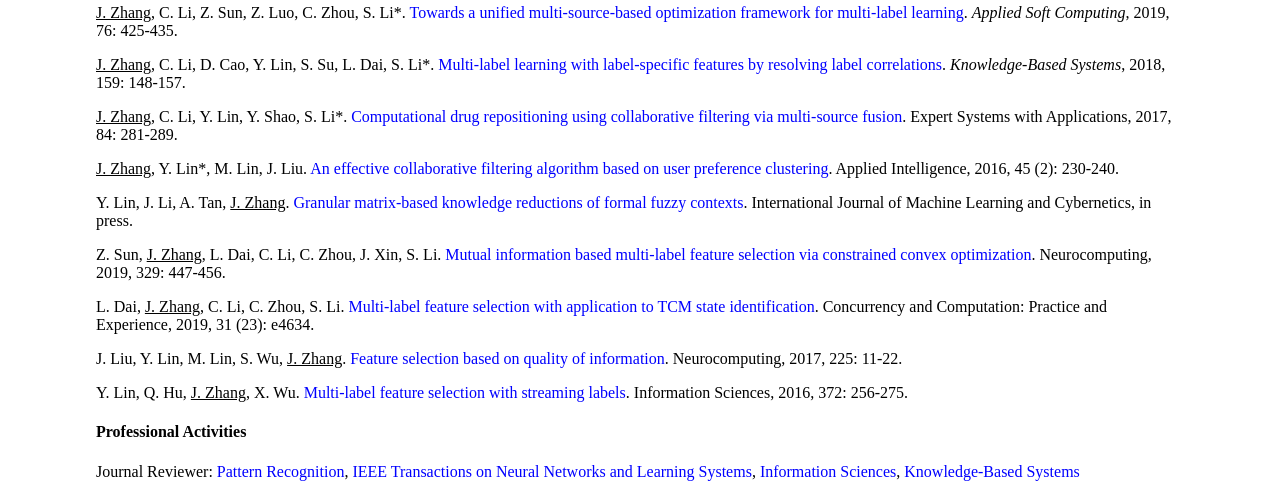
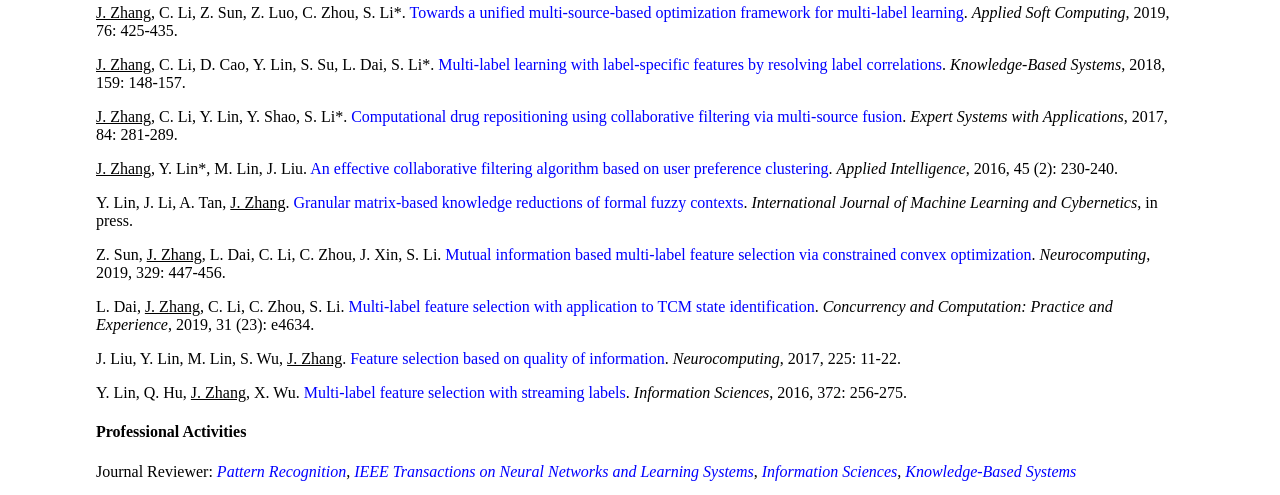
Before and after one commit to jiazhang-ml/jiazhang-ml.github.io, a Jekyll site: the page built from index.md, in a window 1280 px wide, cut to the strip 610-1105 px from the top of the page. Built offline with Jekyll 4.4.1, drawn with Linux system fonts in a browser that asks for light colours.

```diff
--- a/index.md
+++ b/index.md
@@ -32,20 +32,20 @@ I am broadly interested in machine learning, data mining, and artificial intelli
 
 <u>J. Zhang</u>, C. Li, D. Cao, Y. Lin, S. Su, L. Dai, S. Li\*. [Multi-label learning with label-specific features by resolving label correlations](https://www.sciencedirect.com/science/article/abs/pii/S0950705118303472). *Knowledge-Based Systems*, 2018, 159: 148-157.
 
-<u>J. Zhang</u>, C. Li, Y. Lin, Y. Shao, S. Li\*. [Computational drug repositioning using collaborative filtering via multi-source fusion](https://www.sciencedirect.com/science/article/pii/S0957417417303202). Expert Systems with Applications, 2017, 84: 281-289.
+<u>J. Zhang</u>, C. Li, Y. Lin, Y. Shao, S. Li\*. [Computational drug repositioning using collaborative filtering via multi-source fusion](https://www.sciencedirect.com/science/article/pii/S0957417417303202). *Expert Systems with Applications*, 2017, 84: 281-289.
 
-<u>J. Zhang</u>, Y. Lin\*, M. Lin, J. Liu. [An effective collaborative filtering algorithm based on user preference clustering](https://link.springer.com/article/10.1007/s10489-015-0756-9). Applied Intelligence, 2016, 45 (2): 230-240.
+<u>J. Zhang</u>, Y. Lin\*, M. Lin, J. Liu. [An effective collaborative filtering algorithm based on user preference clustering](https://link.springer.com/article/10.1007/s10489-015-0756-9). *Applied Intelligence*, 2016, 45 (2): 230-240.
 
-Y. Lin, J. Li, A. Tan, <u>J. Zhang</u>. [Granular matrix-based knowledge reductions of formal fuzzy contexts](https://link.springer.com/article/10.1007/s13042-019-01022-4). International Journal of Machine Learning and Cybernetics, in press.
+Y. Lin, J. Li, A. Tan, <u>J. Zhang</u>. [Granular matrix-based knowledge reductions of formal fuzzy contexts](https://link.springer.com/article/10.1007/s13042-019-01022-4). *International Journal of Machine Learning and Cybernetics*, in press.
 
-Z. Sun, <u>J. Zhang</u>, L. Dai, C. Li, C. Zhou, J. Xin, S. Li. [Mutual information based multi-label feature selection via constrained convex optimization](https://www.sciencedirect.com/science/article/abs/pii/S0925231218312360). Neurocomputing, 2019, 329: 447-456.
+Z. Sun, <u>J. Zhang</u>, L. Dai, C. Li, C. Zhou, J. Xin, S. Li. [Mutual information based multi-label feature selection via constrained convex optimization](https://www.sciencedirect.com/science/article/abs/pii/S0925231218312360). *Neurocomputing*, 2019, 329: 447-456.
 
-L. Dai, <u>J. Zhang</u>, C. Li, C. Zhou, S. Li. [Multi‐label feature selection with application to TCM state identification](https://onlinelibrary.wiley.com/doi/abs/10.1002/cpe.4634). Concurrency and Computation: Practice and Experience, 2019, 31 (23): e4634.
+L. Dai, <u>J. Zhang</u>, C. Li, C. Zhou, S. Li. [Multi‐label feature selection with application to TCM state identification](https://onlinelibrary.wiley.com/doi/abs/10.1002/cpe.4634). *Concurrency and Computation: Practice and Experience*, 2019, 31 (23): e4634.
 
-J. Liu, Y. Lin, M. Lin, S. Wu, <u>J. Zhang</u>. [Feature selection based on quality of information](https://www.sciencedirect.com/science/article/abs/pii/S0925231216312991). Neurocomputing, 2017, 225: 11-22.
+J. Liu, Y. Lin, M. Lin, S. Wu, <u>J. Zhang</u>. [Feature selection based on quality of information](https://www.sciencedirect.com/science/article/abs/pii/S0925231216312991). *Neurocomputing*, 2017, 225: 11-22.
 
-Y. Lin, Q. Hu, <u>J. Zhang</u>, X. Wu. [Multi-label feature selection with streaming labels](https://www.sciencedirect.com/science/article/pii/S0020025516306120). Information Sciences, 2016, 372: 256-275.
+Y. Lin, Q. Hu, <u>J. Zhang</u>, X. Wu. [Multi-label feature selection with streaming labels](https://www.sciencedirect.com/science/article/pii/S0020025516306120). *Information Sciences*, 2016, 372: 256-275.
 
 #### Professional Activities
 
-Journal Reviewer: [Pattern Recognition](https://www.journals.elsevier.com/pattern-recognition/), [IEEE Transactions on Neural Networks and Learning Systems](https://mc.manuscriptcentral.com/tnnls), [Information Sciences](https://www.journals.elsevier.com/information-sciences), [Knowledge-Based Systems](https://www.journals.elsevier.com/knowledge-based-systems)
+Journal Reviewer: *[Pattern Recognition](https://www.journals.elsevier.com/pattern-recognition/)*, *[IEEE Transactions on Neural Networks and Learning Systems](https://mc.manuscriptcentral.com/tnnls)*, *[Information Sciences](https://www.journals.elsevier.com/information-sciences)*, *[Knowledge-Based Systems](https://www.journals.elsevier.com/knowledge-based-systems)*
```
